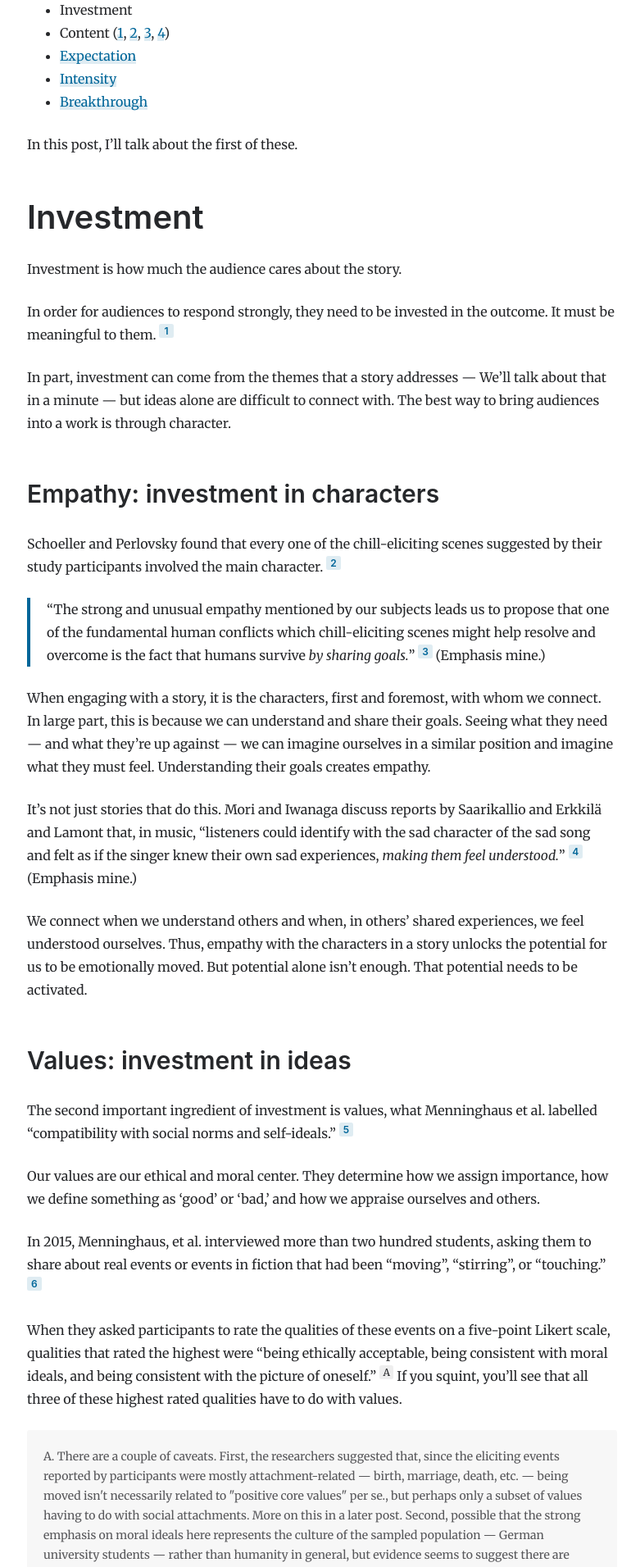
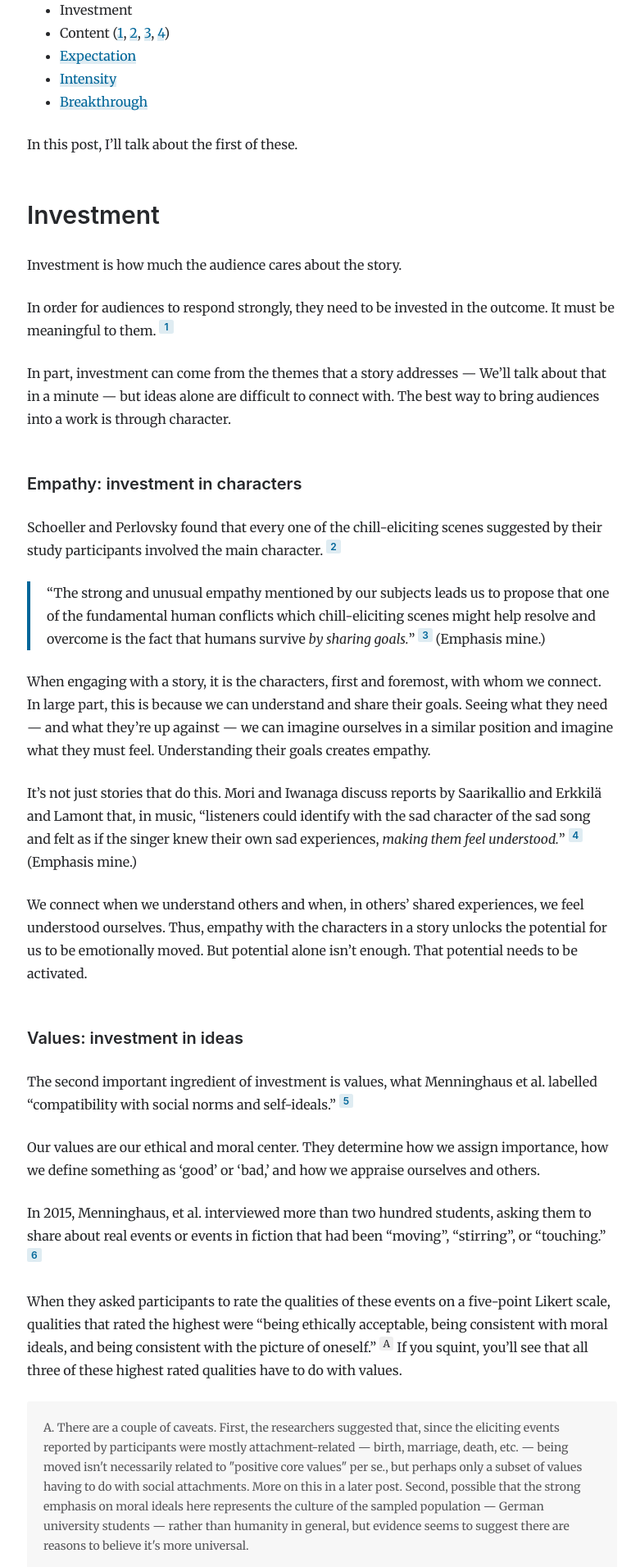
Before and after one commit to natelistrom/natelistrom.github.io, a Jekyll site: the page built from _posts/2022-04-05-pae-investment.md, in a window 1280 px wide. Shown: the part 908-2819 px from the top of the page at 82% size, without its empty margins (247-1028 px from the left). Built offline with Jekyll 4.4.1, drawn with Linux system fonts in a browser that asks for light colours.

```diff
--- a/_posts/2022-04-05-pae-investment.md
+++ b/_posts/2022-04-05-pae-investment.md
@@ -27,7 +27,7 @@ I'll group the research on this into five buckets:
 
 In this post, I'll talk about the first of these.
 
-# Investment
+## Investment
 
 Investment is how much the audience cares about the story.
 
@@ -35,7 +35,7 @@ In order for audiences to respond strongly, they need to be invested in the outc
 
 In part, investment can come from the themes that a story addresses &mdash; We'll talk about that in a minute &mdash; but ideas alone are difficult to connect with. The best way to bring audiences into a work is through character.
 
-## Empathy: investment in characters
+#### Empathy: investment in characters
 
 Schoeller and Perlovsky found that every one of the chill-eliciting scenes suggested by their study participants involved the main character. <sup>{% include schoellerAndPerlovsky-2016.html %}</sup>
 
@@ -47,7 +47,7 @@ It's not just stories that do this. Mori and Iwanaga discuss reports by Saarikal
 
 We connect when we understand others and when, in others' shared experiences, we feel understood ourselves. Thus, empathy with the characters in a story unlocks the potential for us to be emotionally moved. But potential alone isn't enough. That potential needs to be activated.
 
-## Values: investment in ideas
+#### Values: investment in ideas
 
 The second important ingredient of investment is values, what Menninghaus et al. labelled "compatibility with social norms and self-ideals." <sup>{% include menninghaus-2015.html %}</sup>
 
@@ -63,7 +63,7 @@ Also note that what's at play here is the _vindication_ of our values. We're mov
 
 Why do values factor so significantly in our experience of being moved?
 
-## A theory of cognitive hierarchy
+#### A theory of cognitive hierarchy
 
 Schoeller and Perlovsky attribute this to a theory of being moved that has to do with cognitive hierarchy. The idea is that our minds create a spectrum of concepts, from lower level models of concrete objects, like chairs and tables, to higher level models of abstracts, like love and courage. <sup>{% include schoellerAndPerlovsky-2016.html %}</sup>
 
@@ -81,7 +81,7 @@ The key point is that, according to the theory, changing one's view at higher le
 
 In other words, we're most deeply invested in the things at the highest levels of the hierarchy — our values. Changing your worldview is one of the most energy-intensive and difficult cognitive processes. We don't enter into it easily. And the converse is also true. We experience reward when our worldviews are positively reinforced. <sup>{% include schoellerAndPerlovsky-2016.html %}</sup> We emotionally connect in powerful ways with stories that vindicate our values.
 
-# Wrapping it up
+## Wrapping it up
 
 Peak aesthetic experiences are created by the convergence of a number of factors. One of these is that the audience must be invested in the experience. In story, this happens most easily when the audience can empathize with characters and when the moral actions of those characters resonate with the audience's own values.
 
```
